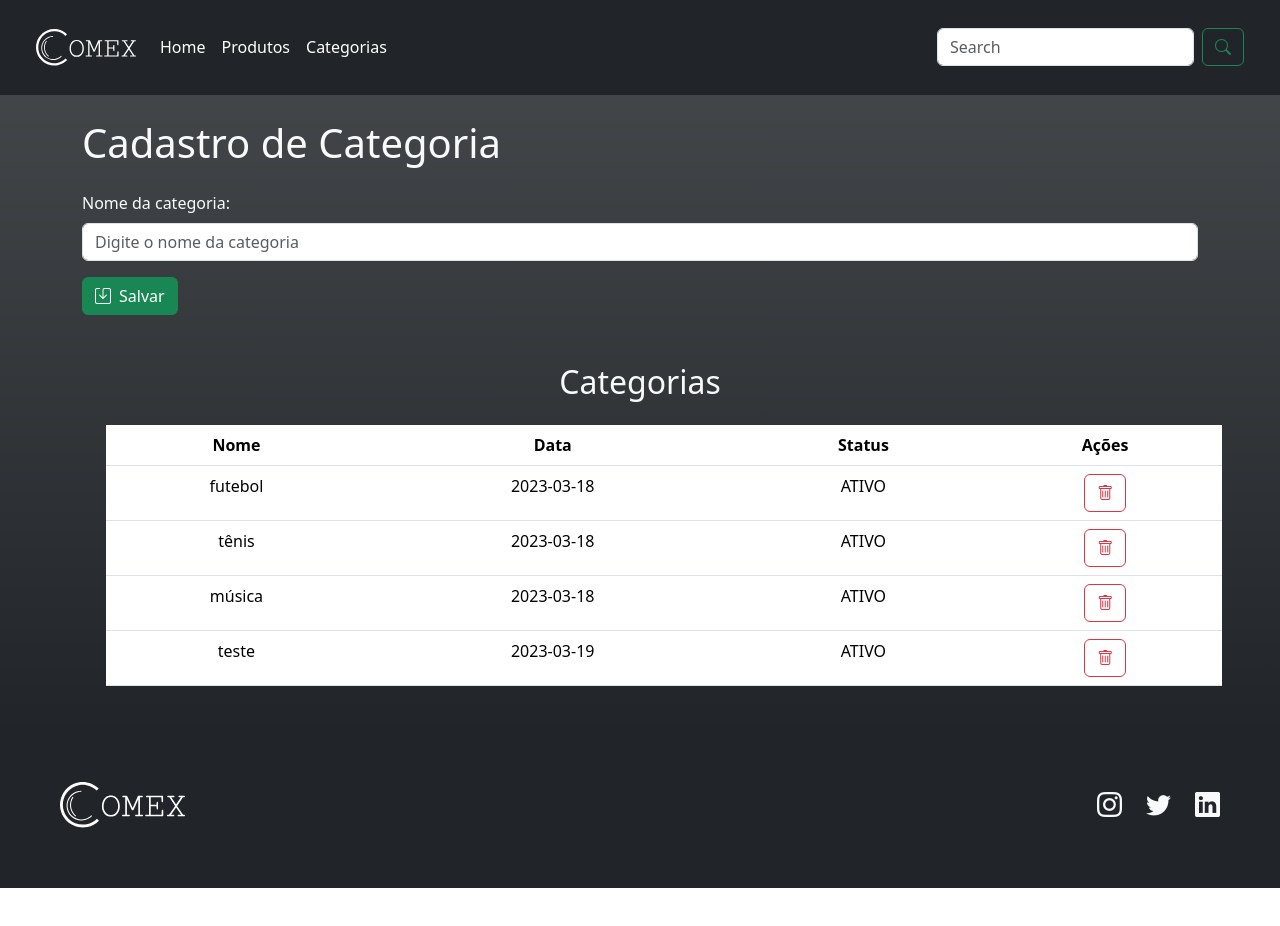
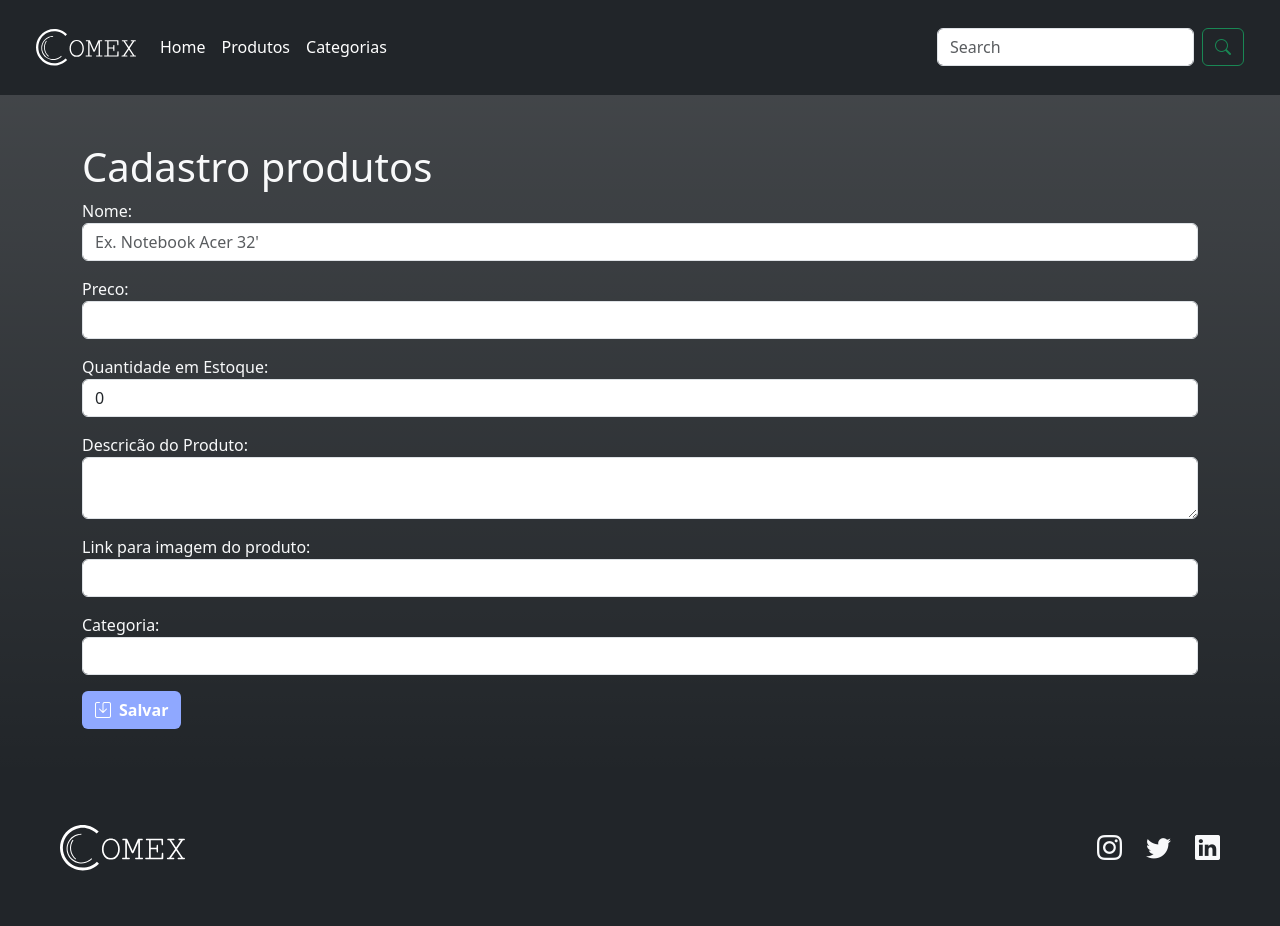
Before and after one commit to kaykydlima/comex-frontend-vue, a Vue app: page / in a window 1280 px wide. Shown: the top 926 px of the page. Before the commit the page ends 888 px from the top, so only its background shows below. Built offline with nearby package versions, Linux system fonts and the light colour scheme; data requests are answered from the project's data file.

Commit message:
adicionando cadastro de produtos

```diff
--- a/db.json
+++ b/db.json
@@ -20,13 +20,26 @@
       "criacao": "2023-03-18",
       "status": "ATIVO",
       "id": 3
+    }
+  ],
+  "produtos": [
+    {
+      "nome": "Notebook",
+      "preco": "355,00",
+      "quantidadeEstoque": "90",
+      "descricaoProduto": "Notebook",
+      "categoria": "Informática",
+      "url": "https://images.unsplash.com/photo-1588872657578-7efd1f1555ed?ixlib=rb-4.0.3&ixid=MnwxMjA3fDB8MHxwaG90by1wYWdlfHx8fGVufDB8fHx8&auto=format&fit=crop&w=870&q=80",
+      "id": 1
     },
     {
-      "uuid": "ca6134c1-8c16-4be2-8992-0501297788d3",
-      "nome": "teste",
-      "criacao": "2023-03-19",
-      "status": "ATIVO",
-      "id": 4
+      "nome": "Controle Xbox ",
+      "preco": "399,00",
+      "quantidadeEstoque": 8,
+      "descricaoProduto": "Controle para Xbox One",
+      "categoria": "Informática",
+      "url": "https://images.unsplash.com/photo-1586062129117-08db958ba215?ixlib=rb-4.0.3&ixid=MnwxMjA3fDB8MHxwaG90by1wYWdlfHx8fGVufDB8fHx8&auto=format&fit=crop&w=870&q=80",
+      "id": 2
     }
   ]
 }
--- a/src/App.vue
+++ b/src/App.vue
@@ -1,19 +1,25 @@
 <template>
   <BarraNavegacao />
-  <CadastroCategoria />
+  <!-- <CadastroCategoria /> -->
+  <CadastroProdutos />
+  <!-- <CardProduto /> -->
   <Rodape />
 </template>
 <script lang="ts">
   import { defineComponent } from 'vue'
   import BarraNavegacao from './components/barra-navegacao/BarraNavegacao.vue';
+  import CardProduto from './components/card-produto/CardProduto.vue';
   import Rodape from './components/rodape/Rodape.vue'
   import CadastroCategoria from './views/CadastroCategoria.vue';
+import CadastroProdutos from './views/CadastroProdutos.vue';
   export default defineComponent({
     name: 'App',
     components: {
-      BarraNavegacao,
-      Rodape,
-      CadastroCategoria
-    }
+    BarraNavegacao,
+    Rodape,
+    CadastroCategoria,
+    CardProduto,
+    CadastroProdutos
+}
   })
 </script>
--- /dev/null
+++ b/src/components/card-produto/CardProduto.vue
@@ -0,0 +1,73 @@
+<template>
+  <div class="mais-vendidos__card">
+    <img src="data.url" alt="Texto alternativo da imagem" class="mais-vendidos__card-img">
+    <div class="mais-vendidos__card-textos">
+      <h3 class="nome-produto">${data.nome}</h3>
+      <div class="box-valor-produto">
+        <span class="valor-produto-simbolo"></span>
+        <p class="valor-produto">${data.preco}</p>
+      </div>
+    </div>
+    <button class="botao-produto">Comprar</button>
+  </div>
+</template>
+<script lang="ts">
+  import { defineComponent } from 'vue';
+
+  export default defineComponent({
+    name: 'CardProduto',
+
+  })
+</script>
+<style scoped>
+  .mais-vendidos__card {
+    align-items: center;
+    border: 2px #8FA8FF solid;
+    border-radius: 8px;
+    display: flex;
+    flex-direction: column;
+    gap: 32px;
+    height: 350px;
+    justify-content: center;
+    padding: 2rem 1rem;
+    text-align: center;
+    width: 225px;
+  }
+
+  .mais-vendidos__card-img {
+    width: 100%;
+  }
+
+  .nome-produto {
+    font-weight: 500;
+    font-size: 18px;
+  }
+
+  .box-valor-produto {
+    align-items: flex-end;
+    display: flex;
+    justify-content: center;
+    margin-top: 1rem;
+  }
+
+  .valor-produto-simbolo {
+    background: url(@/assets/) no-repeat;
+    height: 20px;
+    width: 30px;
+  }
+
+  .valor-produto {
+    font-size: 14px;
+  }
+
+  .botao-produto {
+    background: #8FA8FF;
+    border-radius: 5px;
+    border: none;
+    color: #FFF;
+    font-weight: 600;
+    font-size: 16px;
+    padding: 13px 53px;
+    text-decoration: none;
+  }
+</style>
--- /dev/null
+++ b/src/models/produtos.ts
@@ -0,0 +1,21 @@
+import type { Categoria } from "./categoria";
+
+export interface Produto {
+  nome: string;
+  preco: string;
+  quantidadeEstoque: number;
+  descricaoProduto: string;
+  categoria: string;
+  url: string;
+}
+
+export function criaProduto(nome: string, preco: string, quantidadeEstoque: number, descricaoProduto: string, categoria: string, url: string): Produto{
+  return{
+    nome,
+    preco,
+    quantidadeEstoque,
+    descricaoProduto,
+    categoria,
+    url
+  }
+}
--- /dev/null
+++ b/src/services/produtos-services.ts
@@ -0,0 +1,13 @@
+import type { Produto } from "@/models/produtos.js";
+
+const url = "http://localhost:3000/produtos";
+
+export function salvaProduto(produto: Produto): Promise<Produto> {
+  return fetch(url, {
+    method: "POST",
+    headers: {
+      "Content-type": "application/json",
+    },
+    body: JSON.stringify(produto),
+  }).then((resp) => resp.json());
+}
--- /dev/null
+++ b/src/views/CadastroProdutos.vue
@@ -0,0 +1,82 @@
+<template>
+  <main class="h-100 py-5 text-light bg-dark bg-gradient">
+    <form class="container">
+      <h1>Cadastro produtos</h1>
+      <div class="d-flex flex-column gap-3 mb-3">
+          <label for="nomeProduto" class="form-group">Nome:
+            <input type="text" class="form-control" id="nomeProduto" placeholder="Ex. Notebook Acer 32'" v-model="nome" required>
+          </label>
+          <label for="preco" class="form-group">Preco:
+            <input type="text" id="preco" class="form-control" v-model="preco" required>
+          </label>
+          <label for="qEstoque" class="form-group">Quantidade em Estoque:
+            <input type="number" id="qEstoque" class="form-control" v-model="quantidade" min="1" required>
+          </label>
+          <label for="descricao" class="form-group">Descricão do Produto:
+            <textarea type="text" id="descricao" class="form-control" v-model="descricao" required></textarea>
+          </label>
+          <label for="url" class="form-group">Link para imagem do produto:
+            <input type="text" id="url" class="form-control" v-model="url" required>
+          </label>
+          <label for="categorias" class="form-group">Categoria:
+            <select class="form-control" id="categorias" v-model="categoria">
+              <option selected>Escolha uma Categoria...</option>
+              <option>Informática</option>
+              <option>Música</option>
+              <option>Livros</option>
+            </select>
+          </label>
+        </div>
+      <button type="submit" class="btn btn d-flex gap-2" @click.prevent="salvaProduto"><i class="bi bi-save"></i> Salvar</button>
+    </form>
+  </main>
+</template>
+<script lang="ts">
+  import { defineComponent } from 'vue';
+  import { buscaCategorias } from '@/services/categoria-services.js'
+  import type { Categoria } from '@/models/categoria';
+  import { salvaProduto } from '@/services/produtos-services.js'
+  import type { Produto } from '@/models/produtos.js';
+  import { criaProduto } from '@/models/produtos.js';
+  export default defineComponent({
+    name: 'CadastroProdutos',
+    data() {
+      return {
+        categorias: [] as Categoria[],
+        nome: '',
+        categoria: '',
+        quantidade: 0,
+        descricao: '',
+        preco: '',
+        url: '',
+        produtos: [] as Produto[]
+      }
+    },
+    methods: {
+      salvaProduto() {
+        let novoProduto: Produto = criaProduto(this.nome, this.preco, this.quantidade, this.descricao, this.categoria, this.url)
+        salvaProduto(novoProduto).then(resp => {
+          this.nome = this.preco = this.descricao = this.categoria = this.url = ''
+          this.quantidade = 0
+          this.produtos.push(novoProduto)
+          console.log(this.produtos)
+        })
+      }
+    },
+    mounted() {
+      buscaCategorias().then(resp => this.categorias = resp)
+    }
+  })
+</script>
+<style scoped>
+  .btn{
+    background: #8FA8FF;
+    color: #fff;
+    font-weight: bold;
+    transition: 0.3s;
+  }
+
+  .btn:hover{
+    background: #7d92e0;
+  }
+</style>
```
Also changed, not shown: src/views/Home.vue (added, +13 -0 lines), src/assets/dolas.svg (added).
